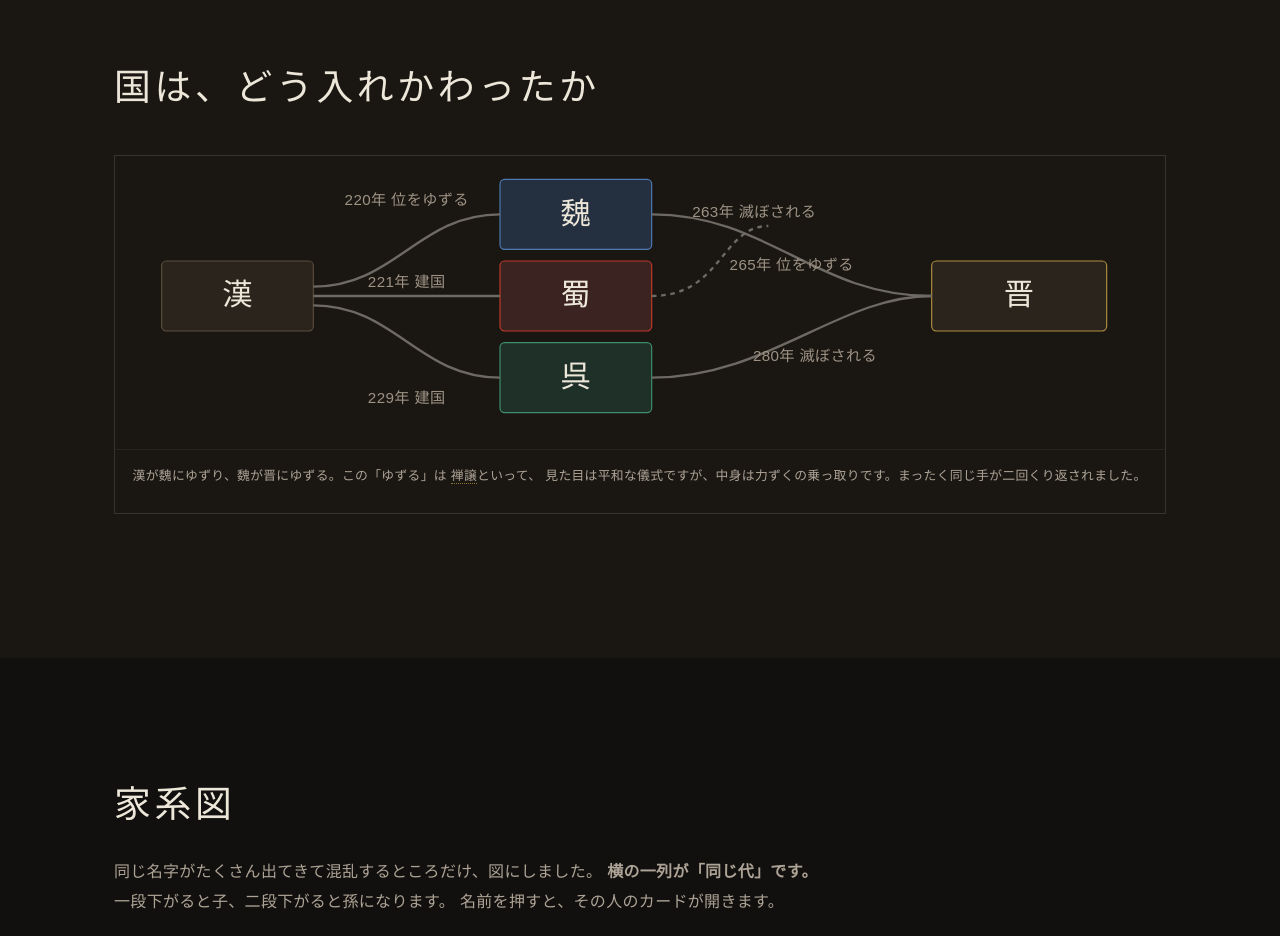
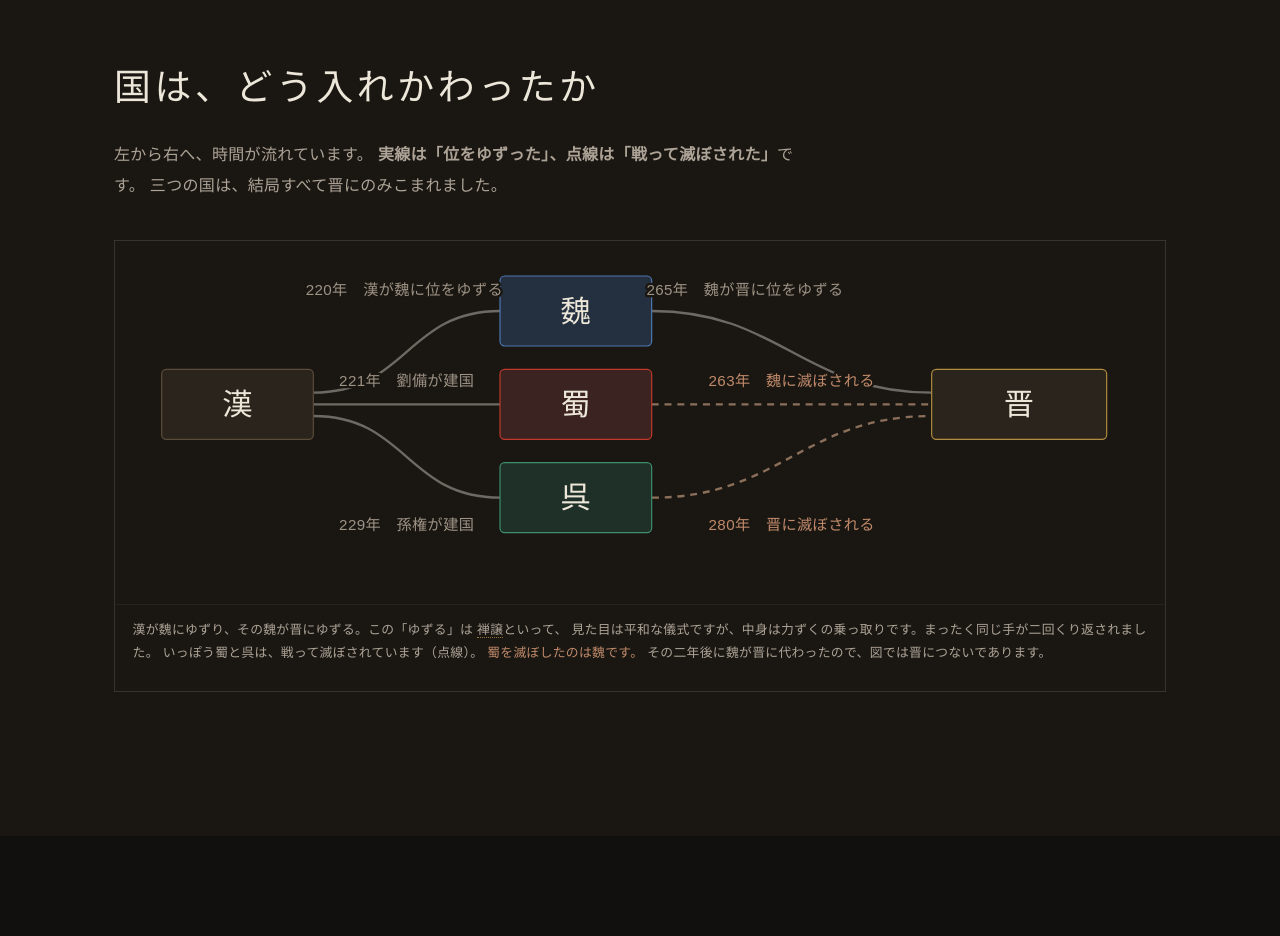
Before and after one commit to kotta1020/sangokushi-site, a plain HTML site: page yougo.html in a window 1280 px wide. Shown: the part 7940-8876 px from the top of the page. Drawn offline with Linux system fonts and the light colour scheme.

Commit message:
王朝の流れの図を描き直した
・蜀から出た点線がどこにもつながらず途中で切れていたのを修正
・「誰に」を全部書いた（漢が魏に位をゆずる／魏に滅ぼされる など）
・実線＝位をゆずる、点線＝戦って滅ぼされる、と意味を統一
・蜀を滅ぼしたのは魏であることを注記に明示
線の両端が箱につながっているか、文字が線とぶつかっていないか機械的に確認済み。

```diff
--- a/yougo.html
+++ b/yougo.html
@@ -152,42 +152,57 @@
 <section class="sec sec--alt">
   <div class="wrap">
     <h2 class="sec__title">国は、どう入れかわったか</h2>
+    <p class="sec__lead">
+      左から右へ、時間が流れています。
+      <strong>実線は「位をゆずった」、点線は「戦って滅ぼされた」</strong>です。
+      三つの国は、結局すべて晋にのみこまれました。
+    </p>
     <div class="figbox">
-      <svg viewBox="0 0 900 240" role="img" aria-label="漢から魏・蜀・呉を経て晋へ移る流れ">
-        <rect width="900" height="240" fill="#1A1713"/>
+      <svg viewBox="0 0 900 300" role="img" aria-label="漢から魏・蜀・呉を経て晋へ移る流れ">
+        <rect width="900" height="300" fill="#1A1713"/>
+
+        <g stroke="#6E6A63" stroke-width="2" fill="none">
+          <path d="M170,130 C250,130 250,60 330,60"/>
+          <path d="M170,140 L330,140"/>
+          <path d="M170,150 C250,150 250,220 330,220"/>
+          <path d="M460,60 C570,60 590,130 700,130"/>
+        </g>
+        <g stroke="#8C6F5A" stroke-width="2" fill="none" stroke-dasharray="6 5">
+          <path d="M460,140 L700,140"/>
+          <path d="M460,220 C570,220 590,150 700,150"/>
+        </g>
+
         <g font-family="serif" font-size="26" fill="#EDE7DA" text-anchor="middle">
-          <rect x="40"  y="90" width="130" height="60" rx="4" fill="#2b241c" stroke="#5b4d3a"/>
-          <text x="105" y="128">漢</text>
-          <rect x="330" y="20"  width="130" height="60" rx="4" fill="#24303f" stroke="#4E79B2"/>
-          <text x="395" y="58">魏</text>
-          <rect x="330" y="90"  width="130" height="60" rx="4" fill="#3a2320" stroke="#C0392B"/>
-          <text x="395" y="128">蜀</text>
-          <rect x="330" y="160" width="130" height="60" rx="4" fill="#1f3029" stroke="#3E8E6E"/>
-          <text x="395" y="198">呉</text>
-          <rect x="700" y="90" width="150" height="60" rx="4" fill="#2b241c" stroke="#B08D3F"/>
-          <text x="775" y="128">晋</text>
+          <rect x="40"  y="110" width="130" height="60" rx="4" fill="#2b241c" stroke="#5b4d3a"/>
+          <text x="105" y="149">漢</text>
+          <rect x="330" y="30"  width="130" height="60" rx="4" fill="#24303f" stroke="#4E79B2"/>
+          <text x="395" y="69">魏</text>
+          <rect x="330" y="110" width="130" height="60" rx="4" fill="#3a2320" stroke="#C0392B"/>
+          <text x="395" y="149">蜀</text>
+          <rect x="330" y="190" width="130" height="60" rx="4" fill="#1f3029" stroke="#3E8E6E"/>
+          <text x="395" y="229">呉</text>
+          <rect x="700" y="110" width="150" height="60" rx="4" fill="#2b241c" stroke="#B08D3F"/>
+          <text x="775" y="149">晋</text>
         </g>
-        <g stroke="#6E6A63" stroke-width="2" fill="none">
-          <path d="M170,112 C240,112 260,50 330,50"/>
-          <path d="M170,120 L330,120"/>
-          <path d="M170,128 C240,128 260,190 330,190"/>
-          <path d="M460,50 C560,50 600,120 700,120"/>
-          <path d="M460,190 C560,190 620,120 700,120"/>
-          <path d="M460,120 C520,120 520,60 560,60" stroke-dasharray="4 4"/>
+
+        <g font-family="sans-serif" font-size="13" fill="#9d9284" text-anchor="middle" stroke="#1A1713" stroke-width="4" stroke-linejoin="round" paint-order="stroke fill">
+          <text x="248" y="46">220年　漢が魏に位をゆずる</text>
+          <text x="250" y="124">221年　劉備が建国</text>
+          <text x="250" y="248">229年　孫権が建国</text>
+          <text x="540" y="46">265年　魏が晋に位をゆずる</text>
         </g>
-        <g font-family="sans-serif" font-size="13" fill="#9d9284">
-          <text x="250" y="42" text-anchor="middle">220年 位をゆずる</text>
-          <text x="250" y="112" text-anchor="middle">221年 建国</text>
-          <text x="250" y="212" text-anchor="middle">229年 建国</text>
-          <text x="580" y="98" text-anchor="middle">265年 位をゆずる</text>
-          <text x="600" y="176" text-anchor="middle">280年 滅ぼされる</text>
-          <text x="548" y="52" text-anchor="middle">263年 滅ぼされる</text>
+        <g font-family="sans-serif" font-size="13" fill="#C08A6A" text-anchor="middle" stroke="#1A1713" stroke-width="4" stroke-linejoin="round" paint-order="stroke fill">
+          <text x="580" y="124">263年　魏に滅ぼされる</text>
+          <text x="580" y="248">280年　晋に滅ぼされる</text>
         </g>
       </svg>
       <p class="figcap">
-        漢が魏にゆずり、魏が晋にゆずる。この「ゆずる」は
+        漢が魏にゆずり、その魏が晋にゆずる。この「ゆずる」は
         <span class="t" data-t="禅譲">禅譲</span>といって、
         見た目は平和な儀式ですが、中身は力ずくの乗っ取りです。まったく同じ手が二回くり返されました。
+        いっぽう蜀と呉は、戦って滅ぼされています（点線）。
+        <b style="color:#C08A6A;font-weight:400">蜀を滅ぼしたのは魏です。</b>
+        その二年後に魏が晋に代わったので、図では晋につないであります。
       </p>
     </div>
   </div>
```
